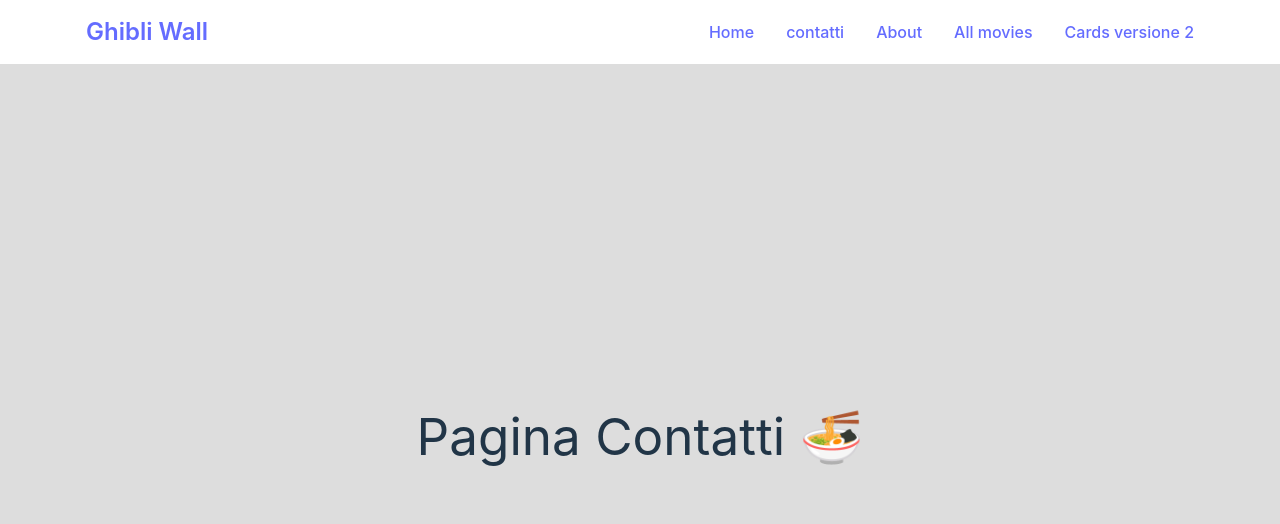
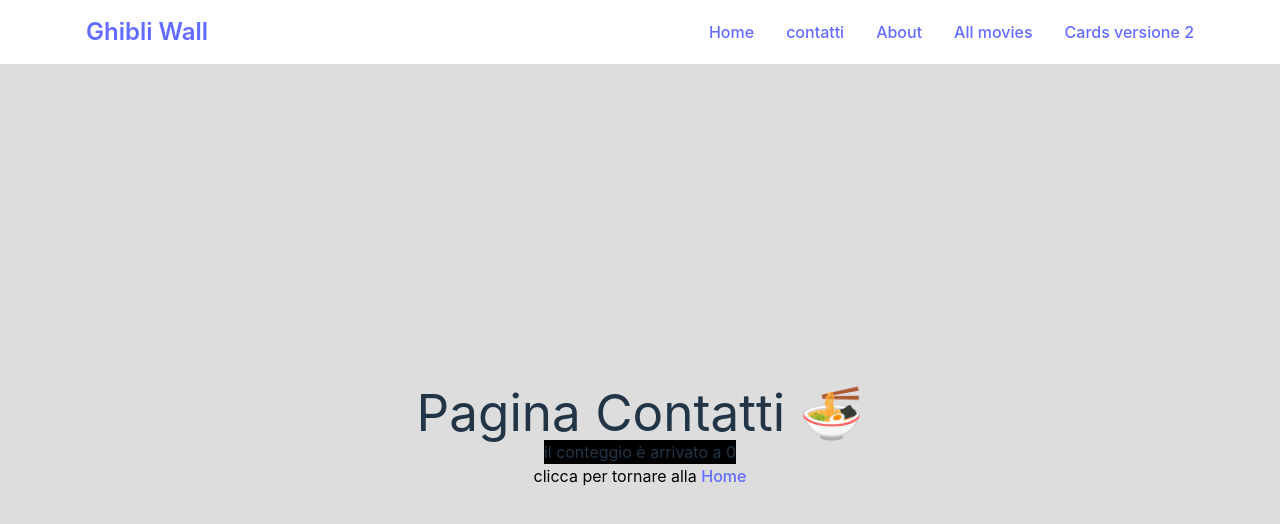
Before and after one commit to foferys/React-Ghibli-Cards, a React (Vite) app: page /contatti in a window 1280 px wide. Shown: the top 524 px of the page. Built offline with nearby package versions, Linux system fonts and the light colour scheme.

Commit message:
avanzamento

```diff
--- a/src/components/CardForm.jsx
+++ b/src/components/CardForm.jsx
@@ -3,7 +3,7 @@ import {useDispatch, useSelector} from 'react-redux';
 import { add } from "../redux/contentsSlice";
 
 function CardForm() { //->abbiamo la props riferita alla funzione
-    // dispatch per
+    // dispatch per eseguire azioni/modifiche
     const dispatch = useDispatch();
 
     // impostiamo i valori dei campi della form a vuoto (negli imput value abbiamo -> value={form.tit} ecc)
--- a/src/components/Contatore.jsx
+++ b/src/components/Contatore.jsx
@@ -1,12 +1,15 @@
 //importiamo increment e decrement creati nel file js
 import { increment, decrement } from "../redux/counterSlice";
 //importiamo anche useSelector e useDispatch:
-//con useSelector consumiamo un valore mentre con useDispatch diciamo voglio essere in grado di mandare ordini di modifica
+//con useSelector consumiamo (prendere un valore) mentre
+//con useDispatch diciamo voglio essere in grado di mandare ordini di modifica, non solo leggerlo
 import { useSelector, useDispatch } from "react-redux"; //_> useSelector e useDispatch sono hooks
 
 function Contatore() {
 
+    //useSelector fa riferimento allo store -> counter inftti si trova nello store
     const count = useSelector((state) => state.counter.value);
+    //creo il dispatch per usare le funzioni decrement e increment(importate sopra) nelle funzioni in basso.
     const dispatch = useDispatch();
 
 
@@ -15,11 +18,11 @@ function Contatore() {
             <p>Conteggio: {count}</p>
             <div className="mt-3">
 
-                <button className="text-black mb-3 mr-4"
+                <button className="bg-black text-white mb-3 mr-4"
                     onClick={()=> dispatch(decrement())}>
                     Decrementa -
                 </button>
-                <button className="text-black mb-3"
+                <button className="bg-black text-white mb-3"
                     onClick={() => dispatch(increment())}>
                     Incrementa +
                 </button>
--- a/src/pages/Cards.jsx
+++ b/src/pages/Cards.jsx
@@ -29,9 +29,9 @@ function Cards() {
                 {
                 //-> tutto lo stato dell'elemento delle card
                 contents.map((el) => ( //possiamo aggiungere .filter( (el) => el.isVisited) // .filter() filtra gli elementi indicati
-                    //passiamo i valori dell'oggetto come props al componente Card.jsx
                     <Link to={`/cards/${el.id}`} key={el.id}>
 
+                        {/*passiamo i valori dell'oggetto come props al componente Card.jsx */}
                         <CardItem key={el.id} img={el.img} title={el.tit} descr={el.desc} isVisited={el.isVisited}>
                             <br />
                             {//verifica se c'è un valore child nell'oggetto degli elementi e lo stampa qui altrimenti non stampa nulla
--- a/src/pages/Contatti.jsx
+++ b/src/pages/Contatti.jsx
@@ -1,10 +1,21 @@
+import { Link } from "react-router-dom";
 import Navbar from "../components/Navbar";
+import { useSelector } from "react-redux";
 
 function Contatti() {
+
+    const count = useSelector((state) => state.counter.value);
+
     return (
         <>
             <Navbar></Navbar>
             <h1>Pagina Contatti 🍜</h1>
+            <p className="bg-black">
+                il conteggio è arrivato a {count}
+            </p>
+            <p className="text-black">
+                clicca per tornare alla <Link to={"/"}>Home</Link>
+            </p>
         </>
     );
 }
```
